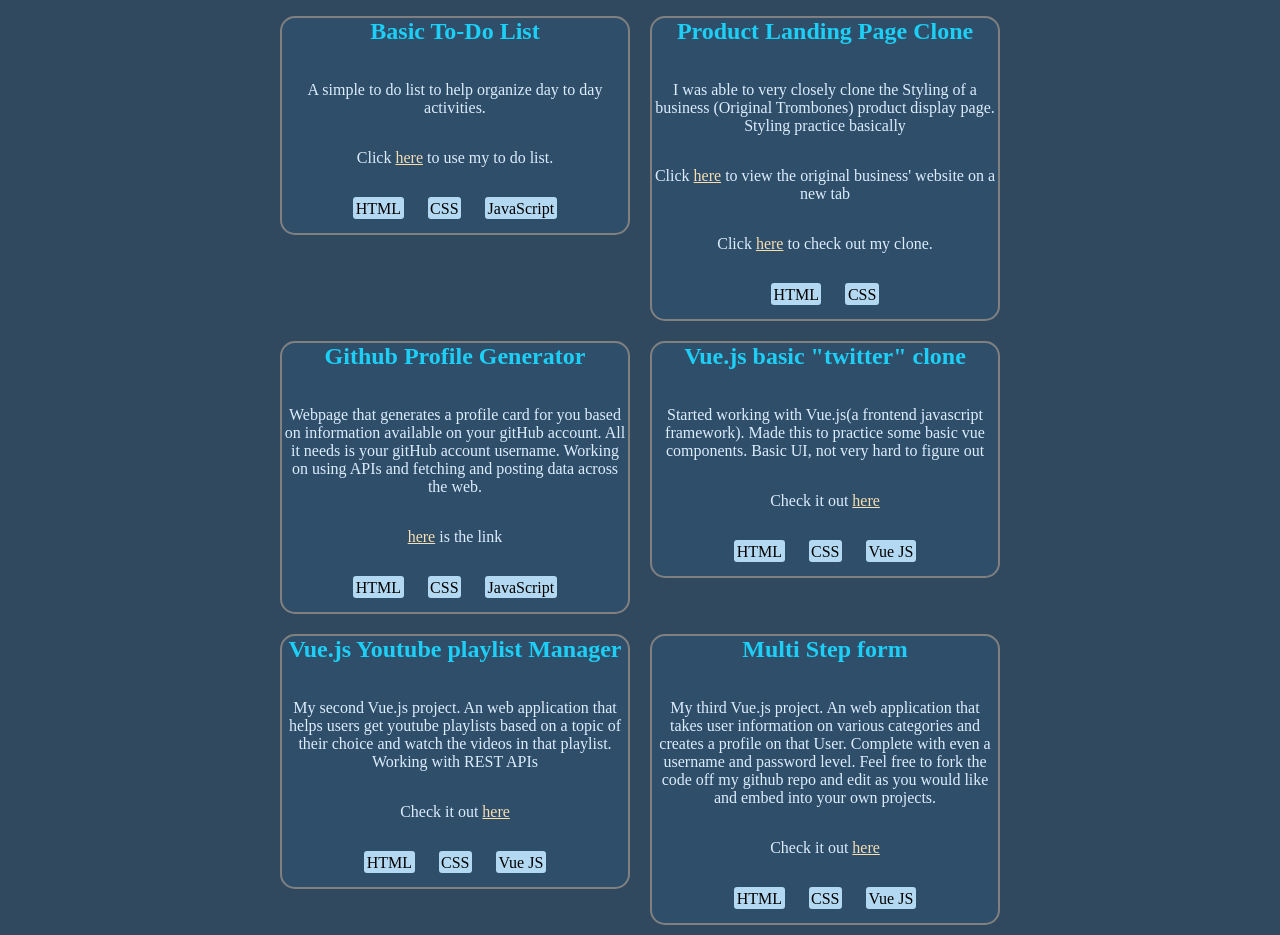
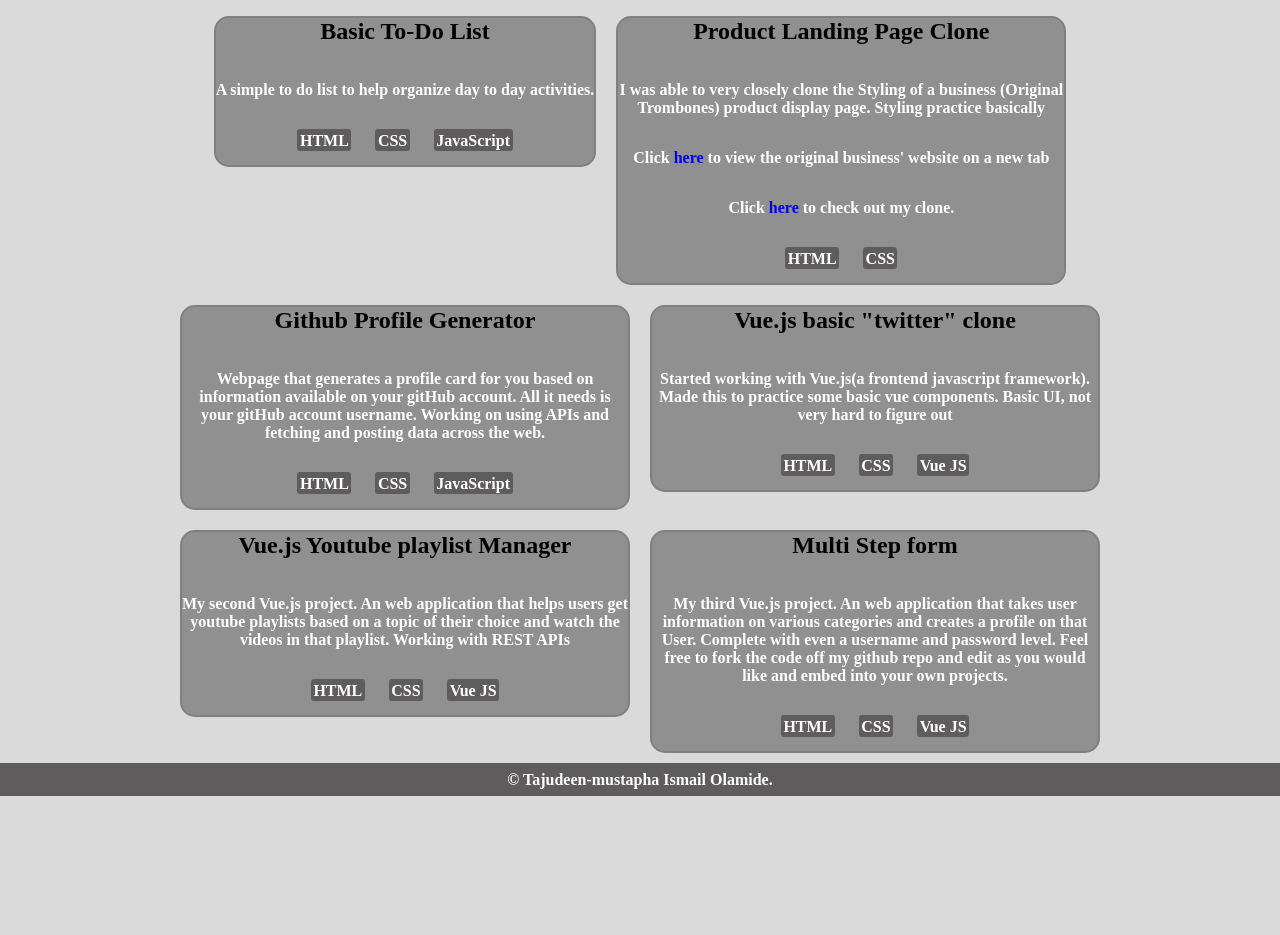
Before and after one commit to olamilly/olamilly.github.io, a plain HTML site: page index.html in a window 1280 px wide. Shown: the part 52-987 px from the top of the page. After the commit the page ends 848 px from the top, so only its background shows below. Drawn offline with Linux system fonts and the light colour scheme.

Commit message:
style and onEnter in profilecard

```diff
--- a/index.html
+++ b/index.html
@@ -8,18 +8,19 @@
   <style type="text/css">
     *{
       box-sizing: border-box;
+      font-weight: bold;
     }
     body{
       display: flex;
       flex-direction: column;
       margin: 0px;
       width: 100%;
-      background-color:#30495f;
+      background-color: rgb(219, 218, 218);
     }
     h1,h2{
       text-align: center;
-      color: #1dcff6;
       margin-top: 0px;
+      color: black;
     }
     .details{
       display: flex;
@@ -29,20 +30,16 @@
       text-align: center;
       border-radius: 15px;
       width:100%;
-      background-color: #2f4e69;
-    }
-    a{
-      color:wheat;
+      background-color: #909091;
     }
     span{
-      background-color: #b3d8f1;
-      color: black;
+      background-color: rgb(94, 92, 92);
       margin:10px;
       padding:2.5px;
       border-radius: 3px;
     }
     p{
-      color:#dcedff;
+      color:white;
     }
     .row{
       display:flex;
@@ -50,21 +47,30 @@
     }
     section{
       margin:10px;
-      max-width:350px;
+      max-width:450px;
+    }
+    #footer{
+      width:100%;
+      background-color: rgb(94, 92, 92);
+      text-align: center;
+      padding:7.5px;
+      margin:0px;
+    }
+    a{
+      text-decoration: none;
     }
   </style>
 </head>
 <body>
   <h1>PROJECTS</h1>
 <div class="row">
-  <section id="todo" >
+  <a href="todolist.html"><section id="todo" >
     <article class="details">
       <h2>Basic To-Do List</h2>
       <p class="description">A simple to do list to help organize day to day activities.</p>
-      <p class="link">Click <a href="todolist.html">here</a> to use my to do list.</p>
       <p class="languages"><span>HTML</span> <span>CSS</span>  <span>JavaScript</span></p>
     </article>
-  </section>
+  </section></a>
   <section id="landing" >
     <article class="details">
       <h2>Product Landing Page Clone</h2>
@@ -74,38 +80,35 @@
       <p class="languages"><span>HTML</span> <span>CSS</span></p>
     </article></div>
     <div class="row">
-  <section id="github" >
+      <a href="profilecard.html"><section id="github" >
     <article class="details">
       <h2>Github Profile Generator</h2>
       <p class="description">Webpage that generates a profile card for you based on information available on your gitHub account. All it needs is your gitHub account username. Working on using APIs and fetching and posting data across the web. </p>
-      <p class="link"><a href="profilecard.html">here</a> is the link</p>
       <p class="languages"><span>HTML</span> <span>CSS</span>  <span>JavaScript</span></p>
     </article>
-  </section>
-  <section id="vueApp" >
+  </section></a>
+  <a href="vue-application.html"><section id="vueApp" >
     <article class="details">
       <h2>Vue.js basic "twitter" clone</h2>
       <p class="description">Started working with Vue.js(a frontend javascript framework). Made this to practice some basic vue components. Basic UI, not very hard to figure out </p>
-      <p class="link">Check it out <a href="vue-application.html">here</a></p>
       <p class="languages"><span>HTML</span> <span>CSS</span>  <span>Vue JS</span></p>
     </article>
-  </section></div>
+  </section></a></div>
   <div class="row">
-  <section id="vueApp2" >
+    <a href="youtube-app.html"><section id="vueApp2" >
     <article class="details">
       <h2>Vue.js Youtube playlist Manager</h2>
       <p class="description">My second Vue.js project. An web application that helps users get youtube playlists based on a topic of their choice and watch the videos in that playlist. Working with REST APIs </p>
-      <p class="link">Check it out <a href="youtube-app.html">here</a></p>
       <p class="languages"><span>HTML</span> <span>CSS</span>  <span>Vue JS</span></p>
     </article>
-  </section>
-  <section id="vueApp3" >
+  </section></a>
+  <a href="form-app.html"><section id="vueApp3" >
     <article class="details">
       <h2>Multi Step form</h2>
       <p class="description">My third Vue.js project. An web application that takes user information on various categories and creates a profile on that User. Complete with even a username and password level. Feel free to fork the code off my github repo and edit as you would like and embed into your own projects. </p>
-      <p class="link">Check it out <a href="form-app.html">here</a></p>
       <p class="languages"><span>HTML</span> <span>CSS</span>  <span>Vue JS</span></p>
     </article>
-  </section></div>
+  </section></a></div>
+  <p id="footer">&copy; Tajudeen-mustapha Ismail Olamide.  </p>
 </body>
 </html>
```
Also changed, not shown: profilecard.html (+5 -0 lines), 1 other file.
